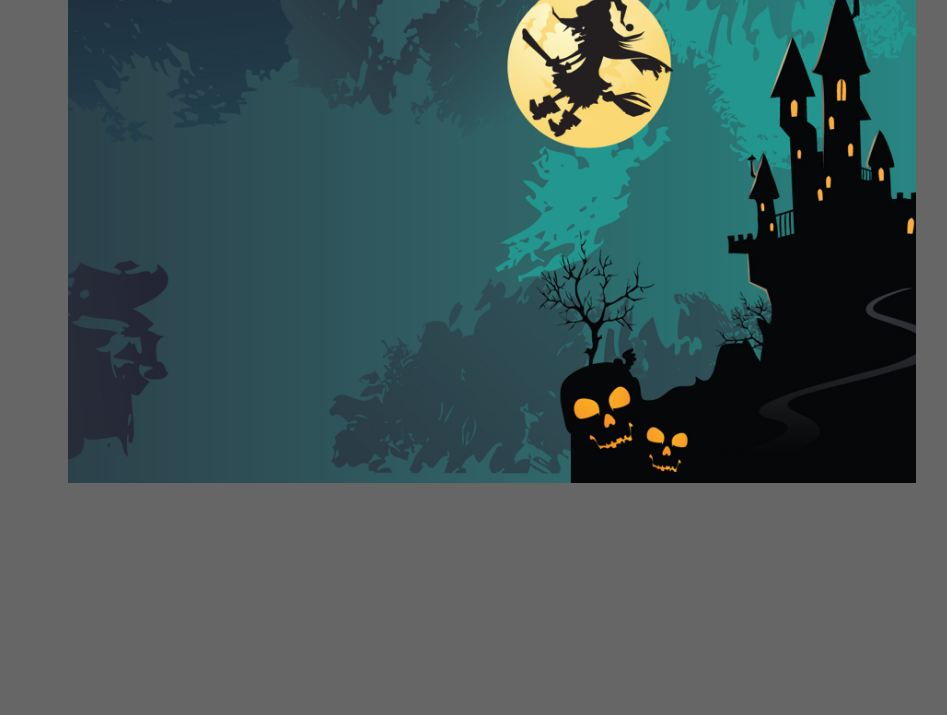
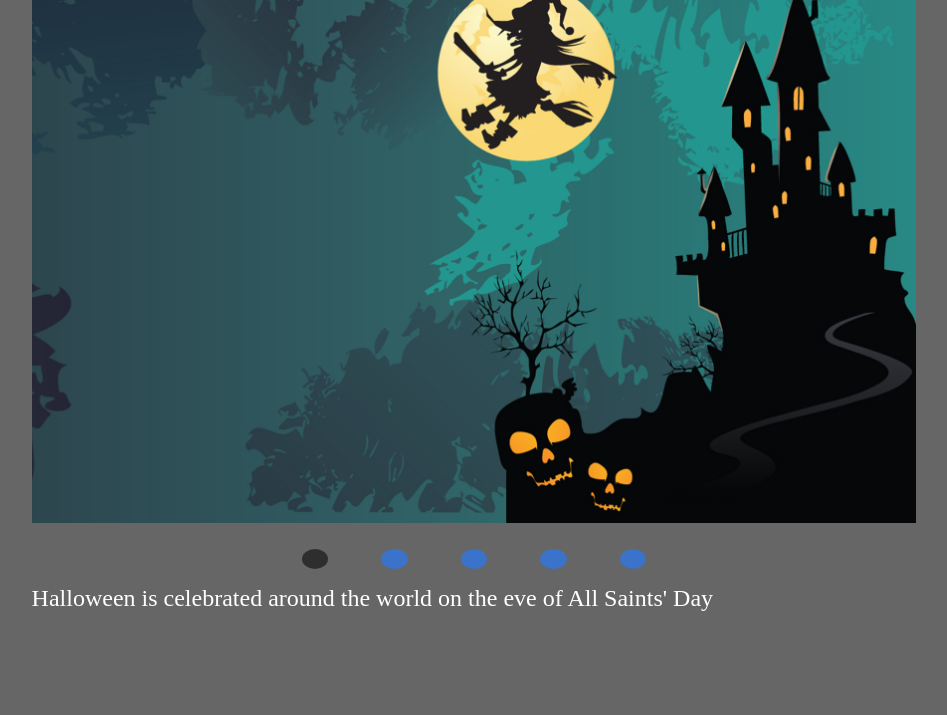
Before and after one commit to yaromahob/cssMemSlider, a plain HTML site: page cssMemSlider/index.html in a window 1280 px wide. Shown: the part 85-800 px from the top of the page, without its empty margins (166-1113 px from the left). Drawn offline with Linux system fonts and the light colour scheme.

Commit message:
fix: remade the whole project  cssMemSlider-task(Sun Oct 17 2021 17:12:43 PM)

```diff
--- a/cssMemSlider/index.html
+++ b/cssMemSlider/index.html
@@ -10,36 +10,45 @@
   <body>
     <h1>cssMemSlider</h1>
 
+    <div class="slider-container">
+      <input type="radio" name="r" id="inp1" checked />
+      <input type="radio" name="r" id="inp2" />
+      <input type="radio" name="r" id="inp3" />
+      <input type="radio" name="r" id="inp4" />
+      <input type="radio" name="r" id="inp5" />
       <div class="container">
-      <div class="slider-container">
-        <input class="relative" type="radio" name="r" id="inp1" checked />
-        <input class="relative" type="radio" name="r" id="inp2" />
-        <input class="relative" type="radio" name="r" id="inp3" />
-        <input class="relative" type="radio" name="r" id="inp4" />
-        <input class="relative" type="radio" name="r" id="inp5" />
-        <img class="img_one s1" src="./img-slider/slide1.jpg" alt="slide1" />
+        <div class="slider-img">
+          <img class="img_one" src="./img-slider/slide1.jpg" alt="slide1" />
           <img class="img_two" src="./img-slider/slide2.jpg" alt="slide2" />
           <img class="img_three" src="./img-slider/slide3.jpg" alt="slide3" />
           <img class="img_four" src="./img-slider/slide4.jpg" alt="slide4" />
           <img class="img_five" src="./img-slider/slide5.jpg" alt="slide5" />
-        <label class="relativeText label-one" for="inp1"
-          >Halloween is celebrated around the world on the eve of All Saints'
-          Day</label
+        </div>
+      </div>
+      <div class="slider-text-container">
+        <div class="slider-text">
+          <span
+            >Halloween is celebrated around the world on the eve of All
+            Saints'&nbsp;Day</span
           >
-        <label class="relativeText label-two" for="inp2"
-          >One of the most famous attributes is Jack's lamp.</label
+          <span>One of the most famous attributes is Jack's lamp.</span>
+          <span
+            >It was believed that such a lantern, left near the house, would
+            drive away evil spirits and other evil spirits from it.</span
           >
-        <label class="relativeText label-three" for="inp3"
-          >It was believed that such a lantern, left near the house, would drive
-          away evil spirits and other evil spirits from it.</label
+          <span
+            >Children put on costumes and go door to door begging for
+            sweets.</span
           >
-        <label class="relativeText label-four" for="inp4"
-          >Children put on costumes and go door to door begging for
-          sweets.</label
-        >
-        <label class="relativeText label-five" for="inp5"
-          >HAPPY HALLOWEEN!</label
-        >
+          <span>HAPPY HALLOWEEN!</span>
+        </div>
+      </div>
+      <div class="slider-dot">
+        <label class="dots" for="inp1"></label>
+        <label class="dots" for="inp2"></label>
+        <label class="dots" for="inp3"></label>
+        <label class="dots" for="inp4"></label>
+        <label class="dots" for="inp5"></label>
       </div>
     </div>
   </body>
--- a/cssMemSlider/style.css
+++ b/cssMemSlider/style.css
@@ -8,75 +8,165 @@ h1 {
   margin: 0 auto;
 }
 
-label {
-  white-space: nowrap;
+input {
+  display: none;
+}
+
+span {
   color: #ffffff;
   font-size: 150%;
 }
 
 .slider-container {
   display: flex;
+  margin: 0 auto;
+  max-width: 70%;
   flex-direction: row;
-  flex-wrap: nowrap;
-  margin: 0 auto;
+  flex-wrap: wrap;
+}
+
+.container {
+  width: 100%;
   overflow: hidden;
-  max-width: 70%;
-  padding-bottom: 2%;
+}
+
+.slider-img {
+  display: flex;
+  width: 800%;
+  transition: all 1s;
 }
 
 img {
-  max-width: 100%;
+  max-width: 13.5%;
   object-fit: cover;
   object-position: center center;
-  transition: all 1s;
 }
 
-.relative {
-  position: relative;
-  top: 39.4vw;
-  left: 92%;
+.slider-text-container {
+  margin-top: 1%;
+  width: 80%;
+  overflow: hidden;
 }
 
-.relativeText {
-  position: relative;
-  left: -499%;
-  top: 747px;
-  z-index: -1;
-}
-.label-two {
-  padding-left: 49%;
+.slider-text {
+  display: flex;
+  width: 800%;
 }
 
-.label-three {
-  padding-left: 66%;
+.slider-text span {
+  display: block;
+  width: 12.1%;
+  padding-right: 40px;
 }
 
-.label-four {
-  padding-left: 18%;
+.slider-dot {
+  display: flex;
+  width: 9%;
+  flex-grow: 1;
 }
 
-.label-five {
-  padding-left: 52%;
+label {
+  flex-grow: 1;
+  display: block;
+  cursor: pointer;
+  user-select: none;
+  padding: 3%;
+  max-width: 12%;
+  max-height: 48%;
 }
 
-.navigation {
-  width: 84%;
-  display: flex;
-  justify-content: flex-end;
+label::after {
+  display: block;
+  content: "";
+  width: 100%;
+  height: 100%;
+  border-radius: 50%;
+  background: rgb(58, 115, 201);
 }
 
-#inp1:checked ~ .s1 {
+label:hover::after,
+label:focus::after {
+  background: #ffffff;
+}
+
+#inp1:checked ~ .container .slider-img {
   margin-left: -7.8%;
 }
-#inp2:checked ~ .s1 {
-  margin-left: -107.9%;
+#inp2:checked ~ .container .slider-img {
+  margin-left: -108%;
 }
-#inp3:checked ~ .s1 {
-  margin-left: -207.98%;
+#inp3:checked ~ .container .slider-img {
+  margin-left: -220%;
 }
-#inp4:checked ~ .s1 {
-  margin-left: -307.98%;
+#inp4:checked ~ .container .slider-img {
+  margin-left: -329%;
 }
-#inp5:checked ~ .s1 {
-  margin-left: -407.9%;
+#inp5:checked ~ .container .slider-img {
+  margin-left: -437.9%;
 }
+
+#inp1:checked ~ .slider-text-container .slider-text {
+  margin-left: 0%;
+}
+#inp2:checked ~ .slider-text-container .slider-text {
+  margin-left: -100%;
+}
+#inp3:checked ~ .slider-text-container .slider-text {
+  margin-left: -200%;
+}
+#inp4:checked ~ .slider-text-container .slider-text {
+  margin-left: -300%;
+}
+#inp5:checked ~ .slider-text-container .slider-text {
+  margin-left: -400%;
+}
+
+#inp1:checked ~ .slider-dot .dots:nth-child(1)::after,
+#inp2:checked ~ .slider-dot .dots:nth-child(2)::after,
+#inp3:checked ~ .slider-dot .dots:nth-child(3)::after,
+#inp4:checked ~ .slider-dot .dots:nth-child(4)::after,
+#inp5:checked ~ .slider-dot .dots:nth-child(5)::after {
+  border: -1px #2986f0 solid;
+  background: #2f2e2e;
+}
+
+#inp1:checked ~ .slider-dot .dots:nth-child(1):hover::after,
+#inp2:checked ~ .slider-dot .dots:nth-child(2):hover::after,
+#inp3:checked ~ .slider-dot .dots:nth-child(3):hover::after,
+#inp4:checked ~ .slider-dot .dots:nth-child(4):hover::after,
+#inp5:checked ~ .slider-dot .dots:nth-child(5):hover::after {
+  border: 1px #fff solid;
+}
+
+@media (max-width: 1368px) {
+  label {
+    width: 12%;
+    height: 39%;
+  }
+}
+@media (max-width: 1180px) {
+  label {
+    width: 12%;
+    height: 38%;
+  }
+}
+@media (max-width: 1400px) {
+  label {
+    max-height: 40%;
+  }
+}
+@media (max-width: 1285px) {
+  .slider-text-container {
+    width: 100%;
+    order: 2;
+  }
+  .slider-dot {
+    justify-content: center;
+    order: 1;
+  }
+  label {
+    max-width: 3%;
+    width: 12%;
+    height: 38%;
+  }
+}
```
Lines whose indentation alone changed are shown as unchanged.
